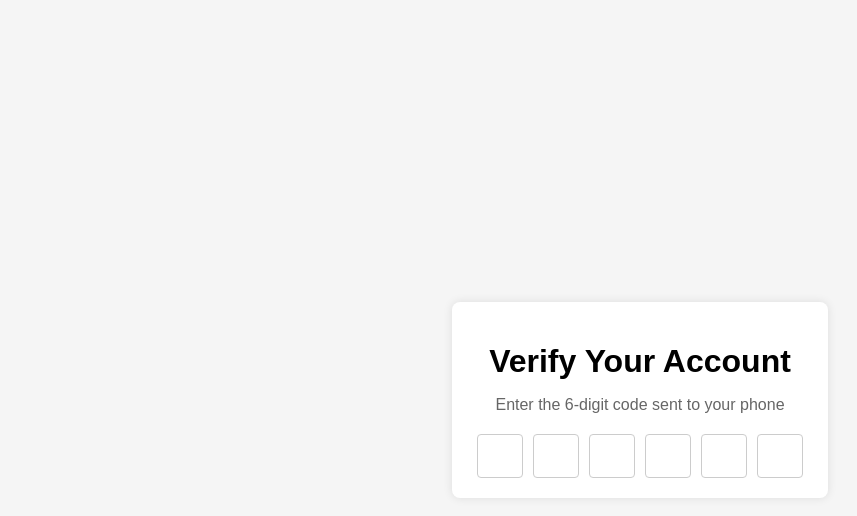
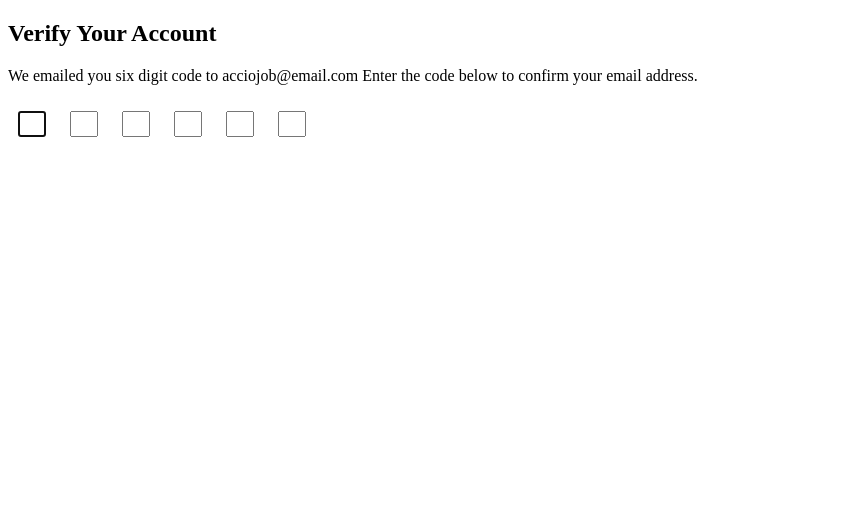
Before and after one commit to acciojob/OTP-akram02-sde, a website: page main.html in a window 1280 px wide. Shown: the whole page, without its empty margins (0-857 px from the left). Drawn offline with Linux system fonts and the light colour scheme.

Commit message:
created a submission

```diff
--- a/main.html
+++ b/main.html
@@ -8,19 +8,17 @@
 
 <body>
 	<!-- the entire body must be written by student -->
-	<div class="container">
-		<h1 id="verification_heading">Verify Your Account</h1>
-        <p id="verification_subtext">Enter the 6-digit code sent to your phone</p>
-		<div class="code-container">
-			<input type="text" class="code" maxlength="1">
-			<input type="text" class="code" maxlength="1">
-			<input type="text" class="code" maxlength="1">
-			<input type="text" class="code" maxlength="1">
-			<input type="text" class="code" maxlength="1">
-			<input type="text" class="code" maxlength="1">
-		</div>
+	<h2 id="verification_heading">Verify Your Account</h2>
+	<p id="verification_subtext">We emailed you six digit code to acciojob@email.com Enter the code below to confirm your email address.</p>
+    <div id="code" class="code-container">
+	<input type="text" name="code-1" id="code-1" class="code" maxlength="1" autofocus>
+	<input type="text" name="code-2" id="code-2" class="code" maxlength="1">
+	<input type="text" name="code-3" id="code-3" class="code" maxlength="1">
+	<input type="text" name="code-4" id="code-4" class="code" maxlength="1">
+	<input type="text" name="code-5" id="code-5" class="code" maxlength="1">
+	<input type="text" name="code-6" id="code-6" class="code" maxlength="1">
 	</div>
-    <script type="text/javascript" src="./script.js">
+	<script type="text/javascript" src="./script.js">
 </script>
 
 </body>
--- a/script.js
+++ b/script.js
@@ -1,23 +1,30 @@
+//your JS code here. If required.
+let inputElements = document.getElementsByClassName("code");
+console.log(inputElements.length)
+for(let i=0; i< inputElements.length; i++){
+	inputElements[i].addEventListener("keyup", (event)=>{
+		let currentElement = event.target ;
+		let code = event.key.charCodeAt(0);
+		console.log(event.key)
+		if(event.key === "Backspace"){
+			let prevElement = currentElement.previousElementSibling ;
+			if(prevElement){
+				prevElement.focus();
+			}
+			return ;
+		}
 
-    const codes = document.querySelectorAll(".code");
 
-    codes.forEach((code, index) => {
-        code.addEventListener("input", (e) => {
-            const value = e.target.value;
-            if (value) {
-                if (index < codes.length - 1) {
-                    // Move focus to the next input
-                    codes[index + 1].focus();
-                }
-            }
-        });
 
-        code.addEventListener("keydown", (e) => {
-            if (e.key === "Backspace" && !e.target.value) {
-                if (index > 0) {
-                    // Move focus to the previous input
-                    codes[index - 1].focus();
-                }
-            }
-        });
-    });
+		if(code>=48 && code<=57){
+			let nextElement = currentElement.nextElementSibling ;
+			if(nextElement){
+				nextElement.focus() ;
+			}
+
+		}else{
+			event.target.value="" ;
+		}
+	})
+
+}
--- a/styles.css
+++ b/styles.css
@@ -1,48 +1,7 @@
-/* styles.css */
+/*  your css code here. If applicable */
+.code{
+	width:20px;
+	height:20px;
+	margin: 10px ;
 
-body {
-    display: flex;
-    justify-content: center;
-    align-items: center;
-    height: 100vh;
-    background-color: #f5f5f5;
-    margin: 0;
-    font-family: Arial, sans-serif;
 }
-
-.container {
-    text-align: center;
-    background-color: white;
-    padding: 20px;
-    border-radius: 8px;
-    box-shadow: 0 0 10px rgba(0, 0, 0, 0.1);
-}
-
-#verification_heading {
-    margin-bottom: 10px;
-}
-
-#verification_subtext {
-    margin-bottom: 20px;
-    color: #666;
-}
-
-.code-container {
-    display: flex;
-    justify-content: space-between;
-}
-
-.code {
-    width: 40px;
-    height: 40px;
-    text-align: center;
-    font-size: 18px;
-    border: 1px solid #ccc;
-    border-radius: 4px;
-    margin: 0 5px;
-}
-
-.code:focus {
-    border-color: #007bff;
-    outline: none;
-}
```
